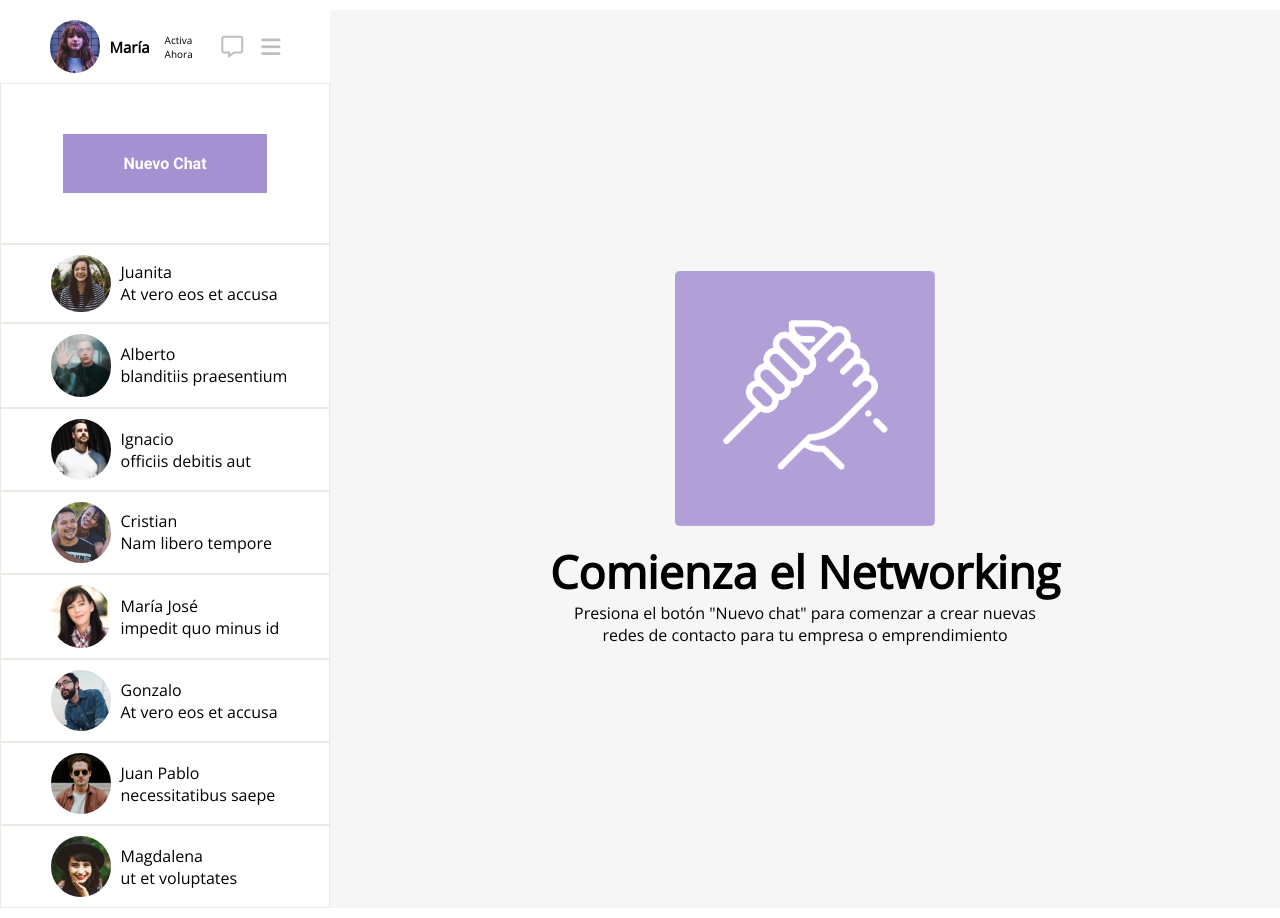
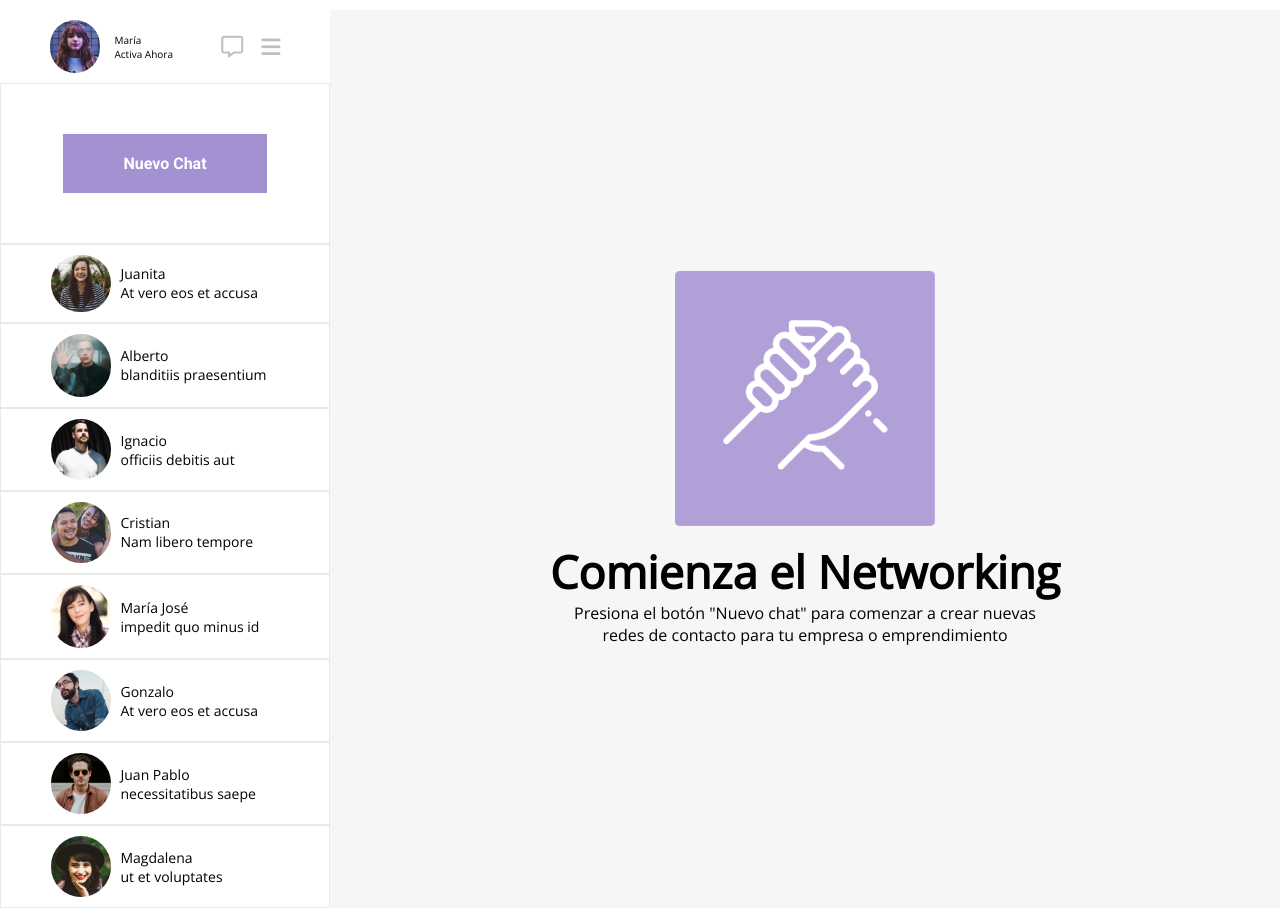
Before and after one commit to ssalinascalibar/desafio1-sistema-mensajeria, a plain HTML site: page index.html in a window 1280 px wide. Drawn offline with nearby package versions, Linux system fonts and the light colour scheme.

Commit message:
mod user style

```diff
--- a/assets/css/style.css
+++ b/assets/css/style.css
@@ -46,10 +46,10 @@ h2{
 
 }
 
-.user-data h3{
+/* .user-data h3{
     margin: 0 0 0 10px;
     font-size: 15px;
-}
+} */
 
 .user-data p{
     margin: 0 0 0 15px;
@@ -111,6 +111,7 @@ button{
 
 .user p{
     margin: 0 0 0 10px;
+    font-size: 14px;
 }
 
 
--- a/index.html
+++ b/index.html
@@ -23,8 +23,7 @@
 
                 <div class="user-data">
                     <img src="assets/img/maria.jpg" alt="María">
-                    <h3>María</h3>
-                    <p>Activa Ahora</p>
+                    <p>María <br> Activa Ahora</p>
                 </div>
 
                 <div class="navigation">
```
